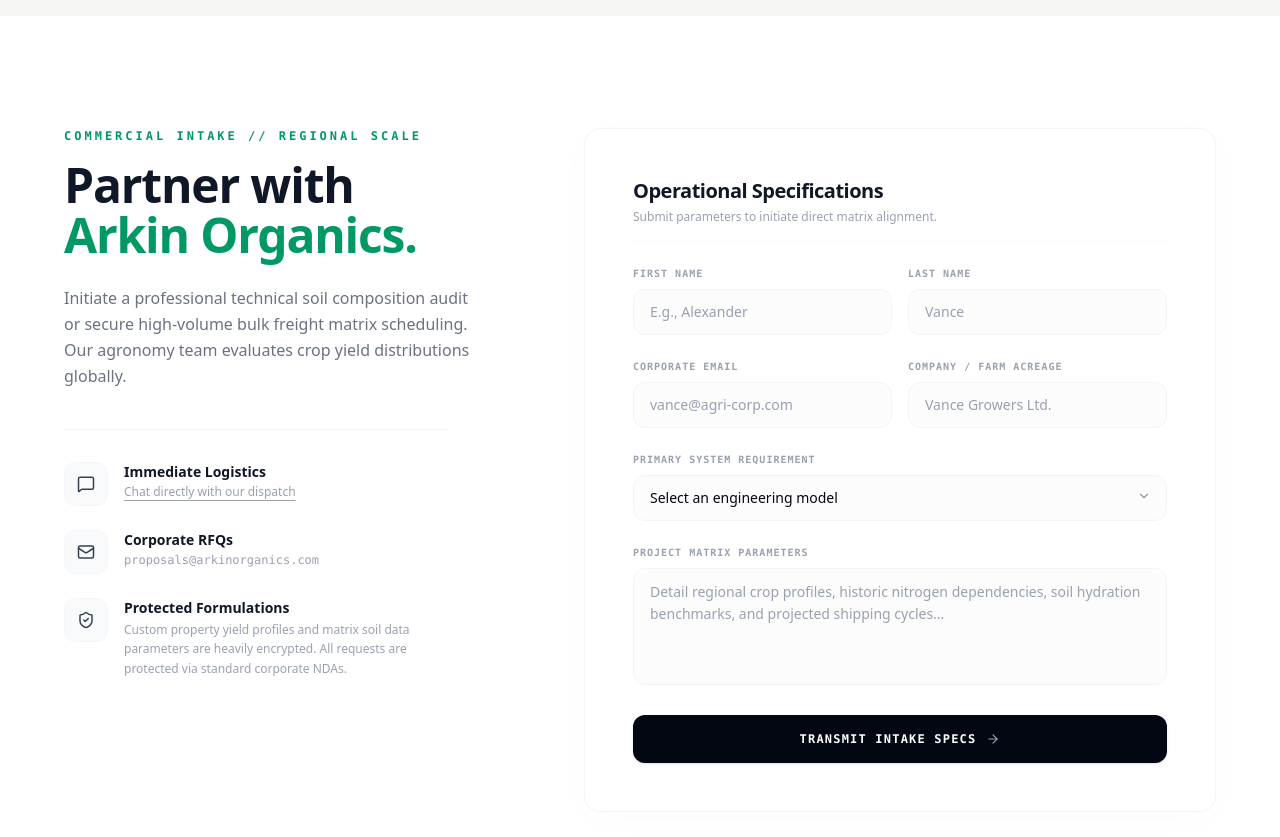
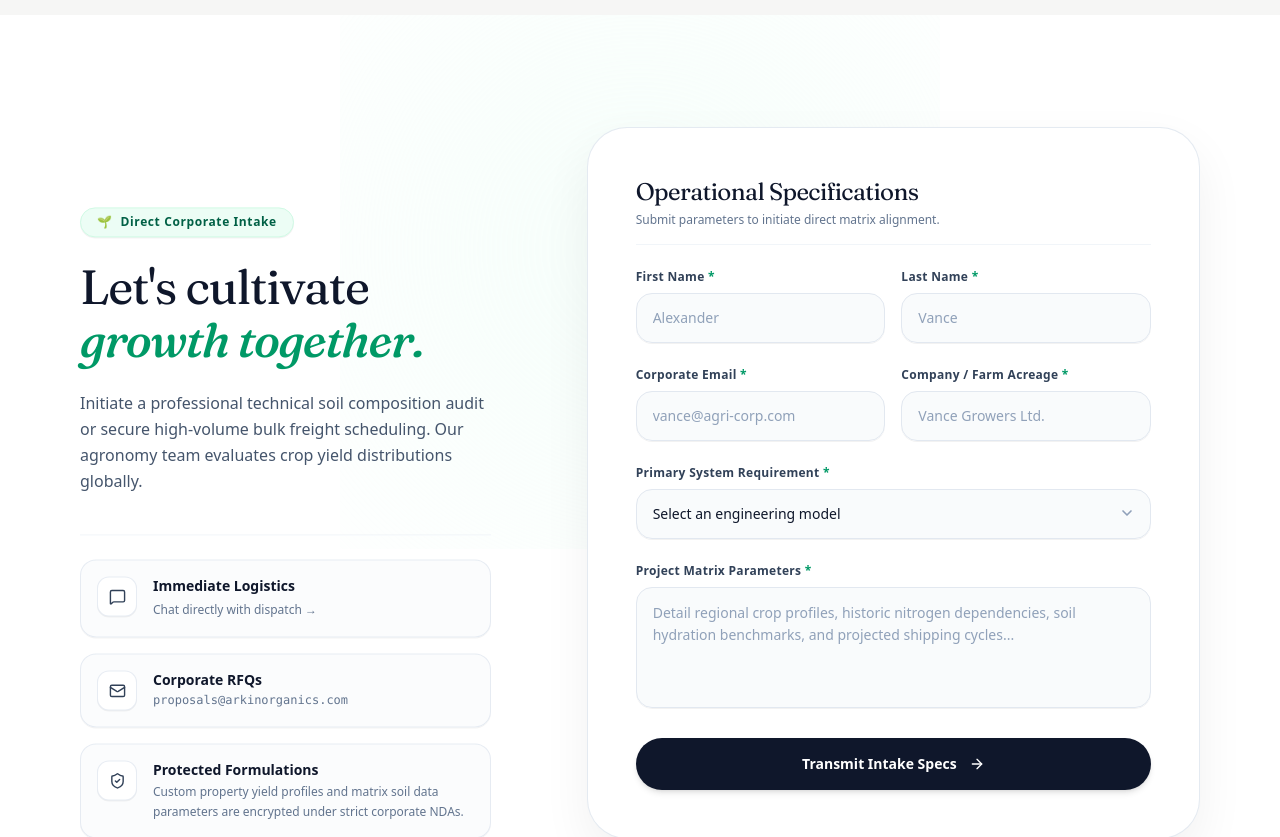
Before and after one commit to kuldeepsharma1/bio-farm, a Next.js app: page / in a window 1280 px wide. Shown: the part 6660-7497 px from the top of the page. Built offline with nearby package versions, Linux system fonts and the light colour scheme; no server answers.

Commit message:
ui updated

```diff
--- a/src/components/General/Contact.tsx
+++ b/src/components/General/Contact.tsx
@@ -2,7 +2,7 @@
 
 import React, { useState } from "react";
 import { motion, AnimatePresence } from "framer-motion";
-import { MessageSquare, ShieldCheck, ArrowRight, Check, ChevronDown, Mail, Phone } from "lucide-react";
+import { MessageSquare, ShieldCheck, ArrowRight, Check, ChevronDown, Mail, RefreshCcw } from "lucide-react";
 
 export default function ContactPage() {
   const [formData, setFormData] = useState({
@@ -17,75 +17,107 @@
 
   const handleSubmit = (e: React.FormEvent) => {
     e.preventDefault();
-    // High-scale ingestion pipeline for commercial ag-proposals
     setIsSubmitted(true);
   };
 
+  const handleReset = () => {
+    setIsSubmitted(false);
+    setFormData({
+      firstName: "",
+      lastName: "",
+      workEmail: "",
+      companyName: "",
+      serviceRequired: "",
+      projectDetails: "",
+    });
+  };
+
   return (
-    <section className="bg-white px-6 py-28 lg:px-16 border-t border-gray-100" id="contact">
-      <div className="max-w-7xl mx-auto">
+    <section className="relative min-h-screen bg-white px-6 py-28 lg:px-20 text-slate-900 selection:bg-emerald-500 selection:text-white overflow-hidden" id="contact">
 
-        {/* Split Grid Layout */}
+      {/* Global Font Injection for Fraunces & Inter */}
+      <style jsx global>{`
+        @import url('https://fonts.googleapis.com/css2?family=Fraunces:ital,opsz,wght@0,9..144,300..900;1,9..144,300..900&family=Inter:wght@400;500;600;700&display=swap');
+        .font-fraunces {
+          font-family: 'Fraunces', Georgia, serif;
+        }
+      `}</style>
+
+      {/* Subtle Organic Background Glow */}
+      <div className="pointer-events-none absolute top-1/4 left-1/2 -translate-x-1/2 -translate-y-1/2 flex items-center justify-center overflow-hidden">
+        <div className="h-150 w-150 rounded-full bg-emerald-50/50 blur-[140px]" />
+      </div>
+
+      <div className="relative z-10 max-w-6xl mx-auto">
+
+        {/* Split Grid Layout with Generous Whitespace */}
         <div className="grid grid-cols-1 lg:grid-cols-12 gap-16 lg:gap-24 items-start">
 
-          {/* Left Side: Enterprise Context & Core Channels */}
-          <div className="lg:col-span-5 lg:sticky lg:top-24 space-y-10">
-            <div className="space-y-4">
-              <span className="text-xs font-mono tracking-[0.25em] uppercase text-emerald-600 font-bold block">
-                Commercial Intake // Regional Scale
-              </span>
-              <h2 className="text-4xl md:text-5xl font-bold tracking-tight text-gray-900 leading-[1.05]">
-                Partner with <br />
-                <span className="text-emerald-600 font-semibold">Arkin Organics.</span>
-              </h2>
-              <p className="text-sm md:text-base text-gray-500 font-normal leading-relaxed max-w-md pt-2">
-                Initiate a professional technical soil composition audit or secure high-volume bulk freight matrix scheduling. Our agronomy team evaluates crop yield distributions globally.
+          {/* Left Column: Typography & Corporate Channels */}
+          <div className="lg:col-span-5 lg:sticky lg:top-28 space-y-10">
+            <div className="space-y-6">
+
+              {/* Sprout Badge */}
+              <div className="inline-flex items-center gap-2 rounded-full border border-emerald-100 bg-emerald-50 px-4 py-1.5 text-xs font-semibold tracking-wider text-emerald-800 shadow-2xs">
+                <span>🌱</span>
+                <span>Direct Corporate Intake</span>
+              </div>
+
+              {/* Main Headline in Fraunces Serif */}
+              <h1 className="font-fraunces text-4xl font-normal tracking-tight text-slate-900 sm:text-5xl leading-[1.1]">
+                Let&apos;s cultivate <br />
+                <span className="italic text-emerald-600 font-medium">growth together.</span>
+              </h1>
+
+              {/* Description */}
+              <p className="text-base text-slate-600 font-normal leading-relaxed max-w-md">
+                Initiate a professional technical soil composition audit or secure high-volume bulk freight scheduling. Our agronomy team evaluates crop yield distributions globally.
               </p>
             </div>
 
             {/* Direct Communication Channels */}
-            <div className="space-y-6 pt-8 border-t border-gray-100 max-w-sm">
+            <div className="space-y-4 pt-6 border-t border-slate-100 max-w-md">
 
-              {/* WhatsApp / Rapid Support Option */}
-              <div className="flex items-start gap-4 group">
-                <div className="flex items-center justify-center w-11 h-11 rounded-xl bg-gray-50 text-gray-700 group-hover:text-emerald-600 group-hover:bg-emerald-50 transition-all shrink-0 border border-gray-100/50">
-                  <MessageSquare size={18} />
+              {/* WhatsApp / Rapid Support */}
+              <div className="flex items-start gap-4 p-4 rounded-2xl border border-slate-200/80 bg-slate-50/50 shadow-2xs hover:border-emerald-300 hover:bg-emerald-50/30 transition-all duration-200 group">
+                <div className="flex items-center justify-center w-10 h-10 rounded-xl bg-white text-slate-700 group-hover:text-emerald-600 shadow-2xs transition-all shrink-0 border border-slate-200/80">
+                  <MessageSquare size={17} />
                 </div>
-                <div>
-                  <h4 className="text-sm font-bold text-gray-900">Immediate Logistics</h4>
+                <div className="flex-1">
+                  <h4 className="text-sm font-semibold text-slate-900">Immediate Logistics</h4>
                   <a
                     href="https://wa.me/yournumber"
                     target="_blank"
                     rel="noopener noreferrer"
-                    className="text-xs text-gray-400 hover:text-emerald-600 transition-colors underline underline-offset-4 block mt-0.5"
+                    className="text-xs text-slate-500 hover:text-emerald-600 font-medium transition-colors inline-flex items-center gap-1 mt-0.5"
                   >
-                    Chat directly with our dispatch
+                    Chat directly with dispatch &rarr;
                   </a>
                 </div>
               </div>
 
-              {/* Email Infrastructure */}
-              <div className="flex items-start gap-4">
-                <div className="flex items-center justify-center w-11 h-11 rounded-xl bg-gray-50 text-gray-700 shrink-0 border border-gray-100/50">
-                  <Mail size={18} />
+              {/* Corporate Email */}
+              <div className="flex items-start gap-4 p-4 rounded-2xl border border-slate-200/80 bg-slate-50/50 shadow-2xs">
+                <div className="flex items-center justify-center w-10 h-10 rounded-xl bg-white text-slate-700 shadow-2xs shrink-0 border border-slate-200/80">
+                  <Mail size={17} />
                 </div>
                 <div>
-                  <h4 className="text-sm font-bold text-gray-900">Corporate RFQs</h4>
-                  <p className="text-xs text-gray-400 mt-0.5 font-mono">
+                  <h4 className="text-sm font-semibold text-slate-900">Corporate RFQs</h4>
+                  <p className="text-xs text-slate-500 mt-0.5 font-mono select-all">
                     proposals@arkinorganics.com
                   </p>
                 </div>
               </div>
 
               {/* Data Protection Standards */}
-              <div className="flex items-start gap-4">
-                <div className="flex items-center justify-center w-11 h-11 rounded-xl bg-gray-50 text-gray-700 shrink-0 border border-gray-100/50">
-                  <ShieldCheck size={18} />
+              <div className="flex items-start gap-4 p-4 rounded-2xl border border-slate-200/80 bg-slate-50/50 shadow-2xs">
+                <div className="flex items-center justify-center w-10 h-10 rounded-xl bg-white text-slate-700 shadow-2xs shrink-0 border border-slate-200/80">
+                  <ShieldCheck size={17} />
                 </div>
                 <div>
-                  <h4 className="text-sm font-bold text-gray-900">Protected Formulations</h4>
-                  <p className="text-xs text-gray-400 mt-0.5 leading-relaxed">
-                    Custom property yield profiles and matrix soil data parameters are heavily encrypted. All requests are protected via standard corporate NDAs.
+                  <h4 className="text-sm font-semibold text-slate-900">Protected Formulations</h4>
+                  <p className="text-xs text-slate-500 mt-0.5 leading-relaxed">
+                    Custom property yield profiles and matrix soil data parameters are encrypted under strict corporate NDAs.
                   </p>
                 </div>
               </div>
@@ -93,9 +125,10 @@
             </div>
           </div>
 
-          {/* Right Side: Clean Production Form Card */}
+          {/* Right Column: Premium Vercel/Linear/Stripe Style Form Card */}
           <div className="lg:col-span-7 w-full">
-            <div className="bg-white border border-gray-100 shadow-[0_8px_40px_rgba(0,0,0,0.015)] rounded-2xl p-8 md:p-12">
+            <div className="bg-white border border-slate-200/90 shadow-[0_20px_50px_rgba(0,0,0,0.06)] rounded-[2.5rem] p-8 md:p-12 relative overflow-hidden">
+
               <AnimatePresence mode="wait">
                 {!isSubmitted ? (
                   <motion.form
@@ -106,11 +139,11 @@
                     transition={{ duration: 0.25 }}
                   >
 
-                    <div className="space-y-1 pb-4 border-b border-gray-50">
-                      <h3 className="text-xl font-bold tracking-tight text-gray-900">
+                    <div className="space-y-1 pb-4 border-b border-slate-100">
+                      <h2 className="font-fraunces text-2xl font-normal tracking-tight text-slate-900">
                         Operational Specifications
-                      </h3>
-                      <p className="text-xs text-gray-400">
+                      </h2>
+                      <p className="text-xs text-slate-500 font-normal">
                         Submit parameters to initiate direct matrix alignment.
                       </p>
                     </div>
@@ -118,74 +151,79 @@
                     {/* First / Last Name Fields */}
                     <div className="grid grid-cols-1 sm:grid-cols-2 gap-4">
                       <div className="space-y-2">
-                        <label className="text-[10px] font-mono tracking-widest uppercase text-gray-400 font-bold block">
-                          First Name
+                        <label htmlFor="firstName" className="text-xs font-semibold tracking-wide text-slate-700 block">
+                          First Name <span className="text-emerald-600">*</span>
                         </label>
                         <input
+                          id="firstName"
                           type="text"
                           required
-                          placeholder="E.g., Alexander"
+                          placeholder="Alexander"
                           value={formData.firstName}
                           onChange={(e) => setFormData({...formData, firstName: e.target.value})}
-                          className="w-full bg-gray-50/50 text-gray-950 placeholder-gray-400 text-sm px-4 py-3 rounded-xl border border-gray-100 focus:outline-none focus:border-emerald-600 focus:bg-white transition-all duration-200"
+                          className="w-full bg-slate-50/80 text-slate-900 placeholder-slate-400 text-sm px-4 py-3.5 rounded-2xl border border-slate-200 focus:outline-none focus:border-slate-900 focus:bg-white transition-all duration-200 shadow-2xs"
                         />
                       </div>
                       <div className="space-y-2">
-                        <label className="text-[10px] font-mono tracking-widest uppercase text-gray-400 font-bold block">
-                          Last Name
+                        <label htmlFor="lastName" className="text-xs font-semibold tracking-wide text-slate-700 block">
+                          Last Name <span className="text-emerald-600">*</span>
                         </label>
                         <input
+                          id="lastName"
                           type="text"
                           required
                           placeholder="Vance"
                           value={formData.lastName}
                           onChange={(e) => setFormData({...formData, lastName: e.target.value})}
-                          className="w-full bg-gray-50/50 text-gray-950 placeholder-gray-400 text-sm px-4 py-3 rounded-xl border border-gray-100 focus:outline-none focus:border-emerald-600 focus:bg-white transition-all duration-200"
+                          className="w-full bg-slate-50/80 text-slate-900 placeholder-slate-400 text-sm px-4 py-3.5 rounded-2xl border border-slate-200 focus:outline-none focus:border-slate-900 focus:bg-white transition-all duration-200 shadow-2xs"
                         />
                       </div>
                     </div>
 
-                    {/* Email & Corporate Structure */}
+                    {/* Corporate Email & Acreage */}
                     <div className="grid grid-cols-1 sm:grid-cols-2 gap-4">
                       <div className="space-y-2">
-                        <label className="text-[10px] font-mono tracking-widest uppercase text-gray-400 font-bold block">
-                          Corporate Email
+                        <label htmlFor="workEmail" className="text-xs font-semibold tracking-wide text-slate-700 block">
+                          Corporate Email <span className="text-emerald-600">*</span>
                         </label>
                         <input
+                          id="workEmail"
                           type="email"
                           required
                           placeholder="vance@agri-corp.com"
                           value={formData.workEmail}
                           onChange={(e) => setFormData({...formData, workEmail: e.target.value})}
-                          className="w-full bg-gray-50/50 text-gray-950 placeholder-gray-400 text-sm px-4 py-3 rounded-xl border border-gray-100 focus:outline-none focus:border-emerald-600 focus:bg-white transition-all duration-200"
+                          className="w-full bg-slate-50/80 text-slate-900 placeholder-slate-400 text-sm px-4 py-3.5 rounded-2xl border border-slate-200 focus:outline-none focus:border-slate-900 focus:bg-white transition-all duration-200 shadow-2xs"
                         />
                       </div>
                       <div className="space-y-2">
-                        <label className="text-[10px] font-mono tracking-widest uppercase text-gray-400 font-bold block">
-                          Company / Farm Acreage
+                        <label htmlFor="companyName" className="text-xs font-semibold tracking-wide text-slate-700 block">
+                          Company / Farm Acreage <span className="text-emerald-600">*</span>
                         </label>
                         <input
+                          id="companyName"
                           type="text"
                           required
                           placeholder="Vance Growers Ltd."
                           value={formData.companyName}
                           onChange={(e) => setFormData({...formData, companyName: e.target.value})}
-                          className="w-full bg-gray-50/50 text-gray-950 placeholder-gray-400 text-sm px-4 py-3 rounded-xl border border-gray-100 focus:outline-none focus:border-emerald-600 focus:bg-white transition-all duration-200"
+                          className="w-full bg-slate-50/80 text-slate-900 placeholder-slate-400 text-sm px-4 py-3.5 rounded-2xl border border-slate-200 focus:outline-none focus:border-slate-900 focus:bg-white transition-all duration-200 shadow-2xs"
                         />
                       </div>
                     </div>
 
-                    {/* Service Matrix Dropdown Select */}
+                    {/* Service Selection Dropdown */}
                     <div className="space-y-2">
-                      <label className="text-[10px] font-mono tracking-widest uppercase text-gray-400 font-bold block">
-                        Primary System Requirement
+                      <label htmlFor="serviceRequired" className="text-xs font-semibold tracking-wide text-slate-700 block">
+                        Primary System Requirement <span className="text-emerald-600">*</span>
                       </label>
                       <div className="relative">
                         <select
+                          id="serviceRequired"
                           required
                           value={formData.serviceRequired}
                           onChange={(e) => setFormData({...formData, serviceRequired: e.target.value})}
-                          className="w-full bg-gray-50/50 text-gray-950 text-sm px-4 py-3 rounded-xl border border-gray-100 focus:outline-none focus:border-emerald-600 focus:bg-white transition-all duration-200 appearance-none cursor-pointer pr-10"
+                          className="w-full bg-slate-50/80 text-slate-900 text-sm px-4 py-3.5 rounded-2xl border border-slate-200 focus:outline-none focus:border-slate-900 focus:bg-white transition-all duration-200 appearance-none cursor-pointer pr-10 shadow-2xs"
                         >
                           <option value="" disabled>Select an engineering model</option>
                           <option value="soil-audit">Technical Biological Soil Mapping Matrix</option>
@@ -193,34 +231,35 @@
                           <option value="custom-blend">Bespoke Custom Micro-Nutrient Mixing</option>
                           <option value="distribution">Global Distribution Infrastructure Accounts</option>
                         </select>
-                        <div className="absolute right-4 top-3.5 pointer-events-none text-gray-400">
-                          <ChevronDown size={14} strokeWidth={2.5} />
+                        <div className="absolute right-4 top-4 pointer-events-none text-slate-400">
+                          <ChevronDown size={16} strokeWidth={2.5} />
                         </div>
                       </div>
                     </div>
 
-                    {/* Operational Parameter Context */}
+                    {/* Project Parameters Textarea */}
                     <div className="space-y-2">
-                      <label className="text-[10px] font-mono tracking-widest uppercase text-gray-400 font-bold block">
-                        Project Matrix Parameters
+                      <label htmlFor="projectDetails" className="text-xs font-semibold tracking-wide text-slate-700 block">
+                        Project Matrix Parameters <span className="text-emerald-600">*</span>
                       </label>
                       <textarea
+                        id="projectDetails"
                         rows={4}
                         required
                         placeholder="Detail regional crop profiles, historic nitrogen dependencies, soil hydration benchmarks, and projected shipping cycles..."
                         value={formData.projectDetails}
                         onChange={(e) => setFormData({...formData, projectDetails: e.target.value})}
-                        className="w-full bg-gray-50/50 text-gray-950 placeholder-gray-400 text-sm px-4 py-3 rounded-xl border border-gray-100 focus:outline-none focus:border-emerald-600 focus:bg-white transition-all duration-200 resize-none leading-relaxed"
+                        className="w-full bg-slate-50/80 text-slate-900 placeholder-slate-400 text-sm px-4 py-3.5 rounded-2xl border border-slate-200 focus:outline-none focus:border-slate-900 focus:bg-white transition-all duration-200 resize-none leading-relaxed shadow-2xs"
                       />
                     </div>
 
-                    {/* Production-Grade High Contrast Action Trigger */}
+                    {/* Submit Action Button (Black filled changing to emerald on hover, Linear style) */}
                     <button
                       type="submit"
-                      className="w-full flex items-center justify-center gap-2.5 px-6 py-4 bg-gray-950 hover:bg-emerald-600 text-white rounded-xl font-mono text-xs uppercase tracking-widest transition-all duration-200 font-semibold cursor-pointer group mt-4 shadow-sm"
+                      className="w-full group flex items-center justify-center gap-3 px-8 py-4 bg-slate-900 hover:bg-emerald-600 text-white rounded-full text-sm font-semibold transition-all duration-300 cursor-pointer mt-6 shadow-md hover:shadow-lg hover:-translate-y-0.5"
                     >
                       <span>Transmit Intake Specs</span>
-                      <ArrowRight size={14} className="text-gray-400 group-hover:text-white group-hover:translate-x-0.5 transition-all duration-200" />
+                      <ArrowRight size={16} className="transition-transform duration-200 group-hover:translate-x-1" />
                     </button>
 
                   </motion.form>
@@ -228,18 +267,28 @@
                   /* Form Success Framework */
                   <motion.div
                     key="success-prompt"
-                    initial={{ opacity: 0, scale: 0.99 }}
+                    initial={{ opacity: 0, scale: 0.98 }}
                     animate={{ opacity: 1, scale: 1 }}
-                    className="text-center py-16 space-y-4"
+                    className="text-center py-20 space-y-6"
                   >
-                    <div className="mx-auto flex items-center justify-center w-12 h-12 rounded-xl bg-emerald-50 text-emerald-600 border border-emerald-100/50">
-                      <Check size={18} strokeWidth={3} />
+                    <div className="mx-auto flex items-center justify-center w-16 h-16 rounded-2xl bg-emerald-50 text-emerald-600 border border-emerald-100 shadow-inner">
+                      <Check size={26} strokeWidth={3} />
                     </div>
-                    <div className="space-y-2">
-                      <h3 className="text-xl font-bold text-gray-900">Specifications Ingested</h3>
-                      <p className="text-sm text-gray-500 max-w-sm mx-auto leading-relaxed font-normal">
+                    <div className="space-y-3 max-w-md mx-auto">
+                      <h3 className="font-fraunces text-2xl font-normal tracking-tight text-slate-900">Specifications Ingested</h3>
+                      <p className="text-sm text-slate-600 leading-relaxed font-normal">
                         Thank you. Your agricultural baseline benchmarks have been safely logged. A logistics agronomist will examine the environmental terrain framework and reply within 2 corporate hours.
                       </p>
+                    </div>
+
+                    <div className="pt-4">
+                      <button
+                        onClick={handleReset}
+                        className="inline-flex items-center justify-center gap-2 px-6 py-3 rounded-full border border-slate-200 bg-slate-50 text-xs font-semibold uppercase tracking-wider text-slate-700 hover:bg-emerald-50 hover:border-emerald-300 hover:text-emerald-900 transition-all duration-200 cursor-pointer shadow-2xs"
+                      >
+                        <RefreshCcw size={13} />
+                        Submit Another Request
+                      </button>
                     </div>
                   </motion.div>
                 )}
```
Also changed, not shown: src/app/not-found.tsx (+64 -73 lines).
